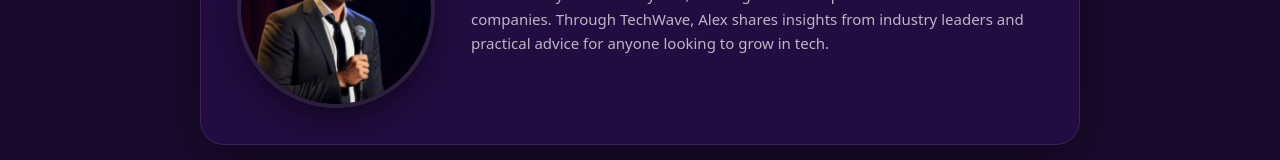
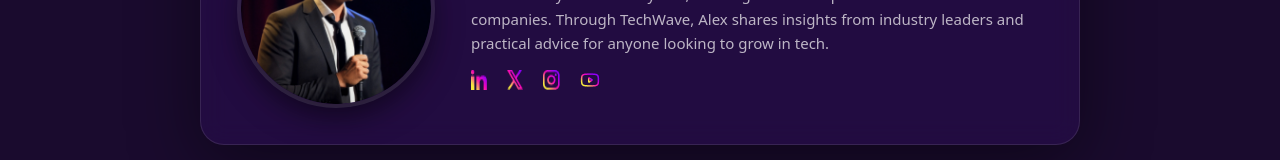
Before and after one commit to raidibney/assignment_2_raid, a plain HTML site: page index.html in a window 1280 px wide. Shown: the part 3412-3572 px from the top of the page. Drawn offline with nearby package versions, Linux system fonts and the light colour scheme.

Commit message:
choto khato fix

```diff
--- a/index.html
+++ b/index.html
@@ -160,7 +160,7 @@
 
 
 
-   <!--============== grid start ======================-->
+   <!--============== adik udik grid start ======================-->
 <section class="w-full bg-[rgba(35,14,61,1)] text-white mt-10 py-[120px] px-6 md:px-12 lg:px-[200px]">
   <div class="mx-auto max-w-[1200px]">
     <h1 class="font-bold text-3xl text-center mb-12">Why Choose TechWave</h1>
@@ -199,6 +199,7 @@
         <div class="bg-[rgba(53,17,101,0.4)] rounded-2xl p-8 text-left border border-white/5 shadow-lg
                     lg:h-[273px]">
           <img src="./assets/device.png" alt="">
+
           <h1 class="font-bold text-3xl ">Exclusive Interviews</h1>
           <p class="text-sm">Get unprecedented access to industry titans, startup founders, and tech visionaries. Our host secures exclusive conversations you won't find anywhere else, diving deep into their journeys, failures, and success strategies.</p>
         </div>
@@ -286,6 +287,12 @@
         working with startups and Fortune 500 companies. Through TechWave, Alex shares insights from industry leaders and
         practical advice for anyone looking to grow in tech.
       </p>
+      <div class="flex gap-5 mt-3.5 ">
+        <img src="./assets/linkedin.png">
+         <img src="./assets/x.png">
+          <img src="./assets/instagram.png">
+          <img src="./assets/youtube.png">
+      </div>
     </div>
   </div>
 </section>
```
